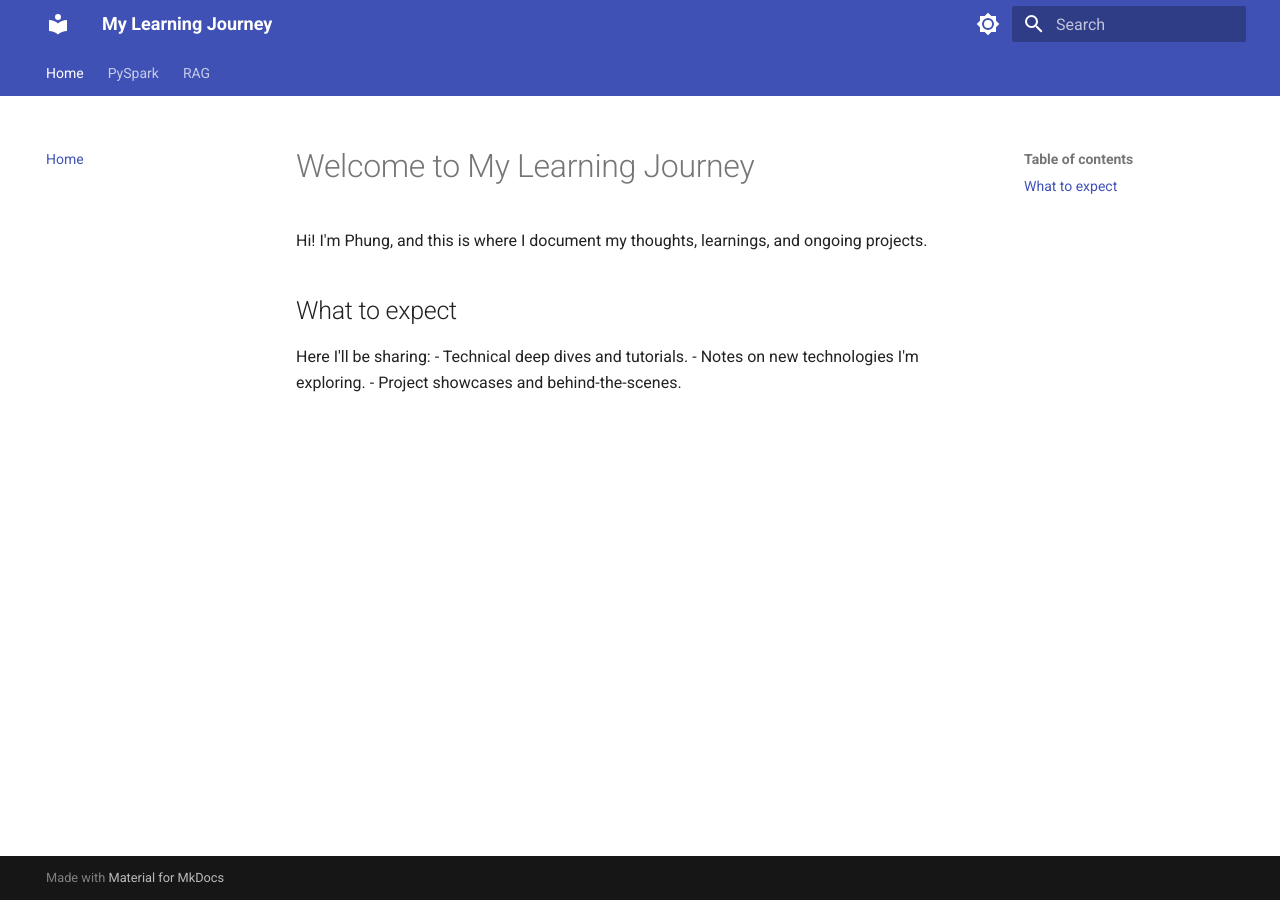
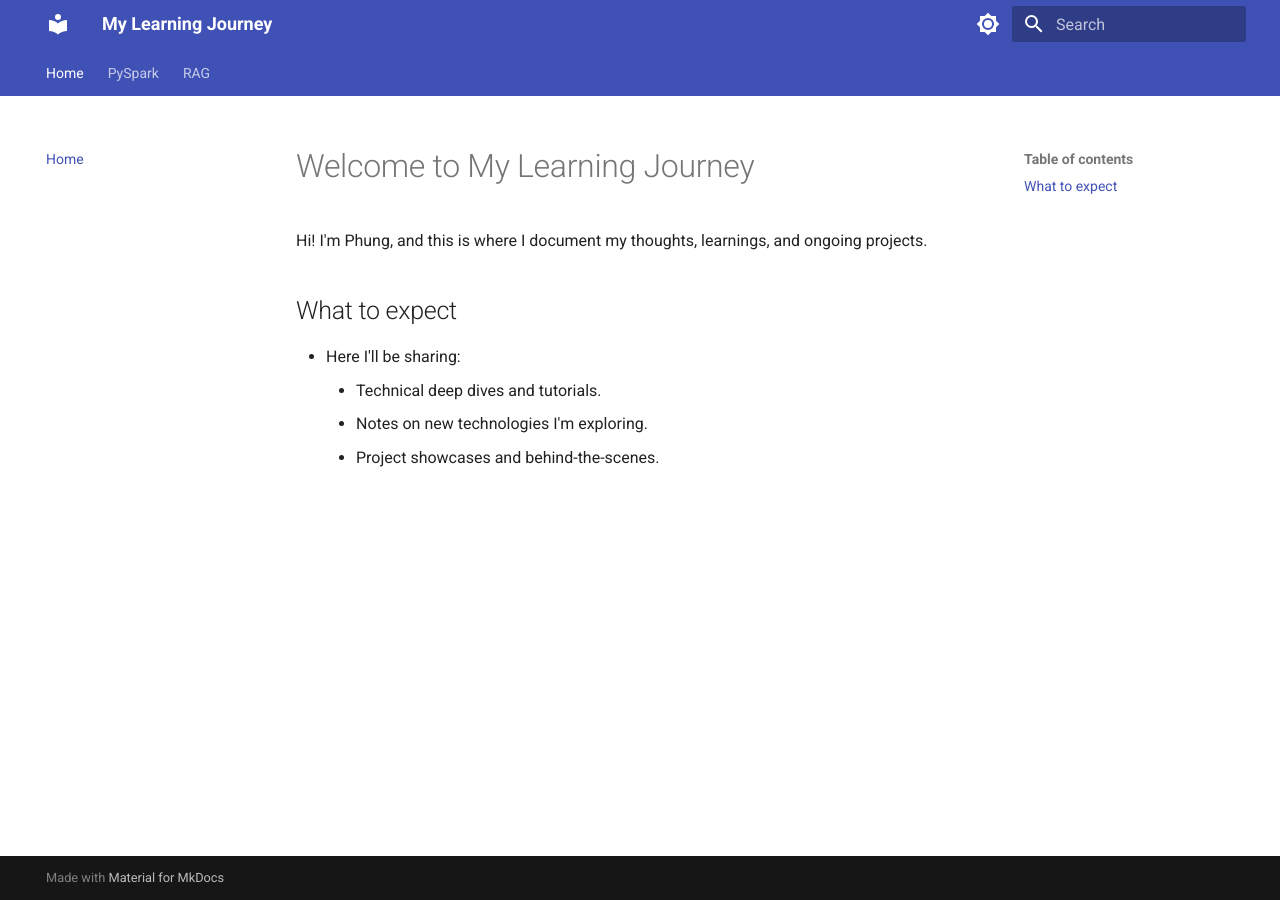
Before and after one commit to phungdx/my-blog, an MkDocs documentation site: the page built from docs/index.md, in a window 1280 px wide. Built offline with MkDocs 1.6.1 and Material for MkDocs 9.7.7, drawn with Linux system fonts in a browser that asks for light colours.

Commit message:
fix bulleted points

```diff
--- a/docs/index.md
+++ b/docs/index.md
@@ -4,7 +4,7 @@ Hi! I'm Phung, and this is where I document my thoughts, learnings, and ongoing
 
 ## What to expect
 
-Here I'll be sharing:
-- Technical deep dives and tutorials.
-- Notes on new technologies I'm exploring.
-- Project showcases and behind-the-scenes.
+- Here I'll be sharing:
+    - Technical deep dives and tutorials.
+    - Notes on new technologies I'm exploring.
+    - Project showcases and behind-the-scenes.
```
